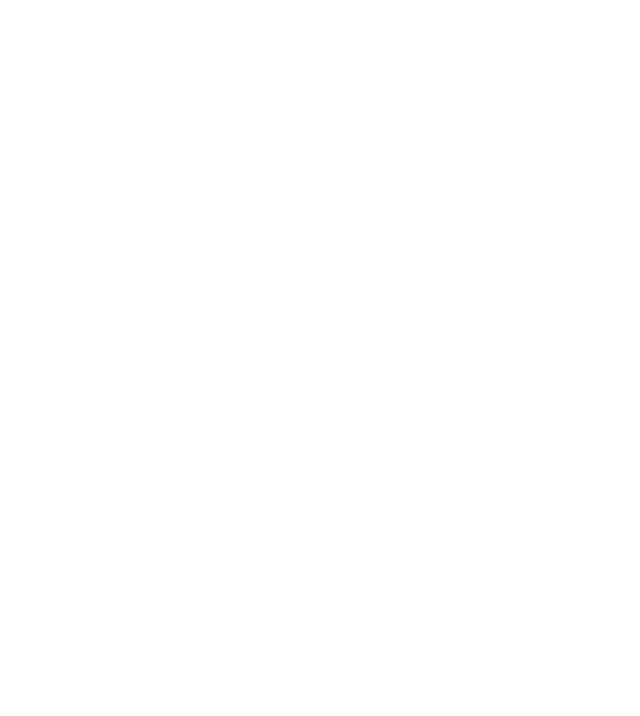
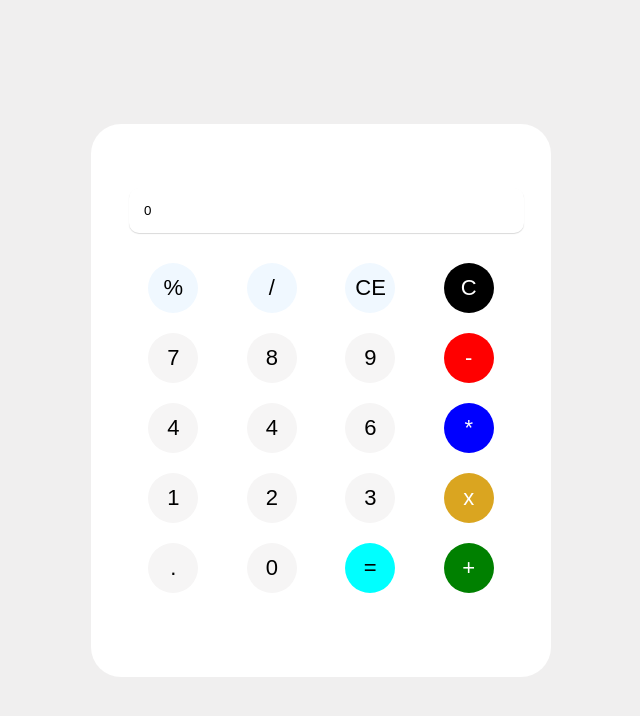
Before and after one commit to hajratariqi/js-calculator, a plain HTML site: page index.html in a window 1280 px wide. Shown: the whole page, without its empty margins (319-959 px from the left). Drawn offline with Linux system fonts and the light colour scheme.

Commit message:
calculator ui done

```diff
--- a/index.html
+++ b/index.html
@@ -4,8 +4,98 @@
     <meta charset="UTF-8">
     <meta name="viewport" content="width=device-width, initial-scale=1.0">
     <title>Document</title>
+    <style>
+        body{
+            margin: 0px;
+            padding: 0px;
+            display: flex;
+            height: 100vh;
+            align-items: end;
+            justify-content: center;
+            background-color: rgb(240, 239, 239);
+        }
+        .calculator{
+            background-color: white;
+            border-radius: 30px;
+            padding: 5% 3%;
+            margin: auto;
+            width: 30%;
+        }.row{
+            gap: 10px;
+            display: flex;
+            justify-content: space-around;
+        }
+        .row button{
+            background-color: rgb(246, 245, 245);
+            border-radius: 100px;
+            margin-bottom: 20px;
+            font-size: 22px;
+            cursor: pointer;
+            border: none;
+            padding: 10px;
+            width: 50px;
+            height: 50px;
+        }
+        .gray button{
+            background-color: aliceblue;
+        }
+        .gray button{
+            background-color: aliceblue;
+        }
+        .result-box input{
+            width: 95%;
+            border: none;
+            padding: 15px;
+            border-radius: 10px;
+            margin-bottom: 30px;
+            box-shadow: 0px 1px 1px #dadada;
+        }
+    </style>
 </head>
 <body>
+
+    <div class="calculator">
+        <!-- result -->
+        <div class="result-box">
+            <input type="text" name="result" id="result" readonly value="0">
+        </div>
+
+        <div class="row gray">
+            <button>%</button>
+            <button>/</button>
+            <button>CE</button>
+            <button style="background-color: black; color: white;">C</button>
+        </div>
+
+        <div class="row ">
+            <button>7</button>
+            <button>8</button>
+            <button>9</button>
+            <button style="background-color: red; color: white;">-</button>
+        </div>
+
+        <div class="row">
+            <button>4</button>
+            <button>4</button>
+            <button>6</button>
+            <button style="background-color: blue; color: white;">*</button>
+        </div>
+
+
+        <div class="row">
+            <button>1</button>
+            <button>2</button>
+            <button>3</button>
+            <button style="background-color: goldenrod; color: white;">x</button>
+        </div>
+
+        <div class="row">
+            <button>.</button>
+            <button>0</button>
+            <button style="background-color: aqua;">=</button>
+            <button style="background-color: green; color: white;">+</button>
+        </div>
+    </div>
 
     <script src="./app.js"></script>
 </body>
```
